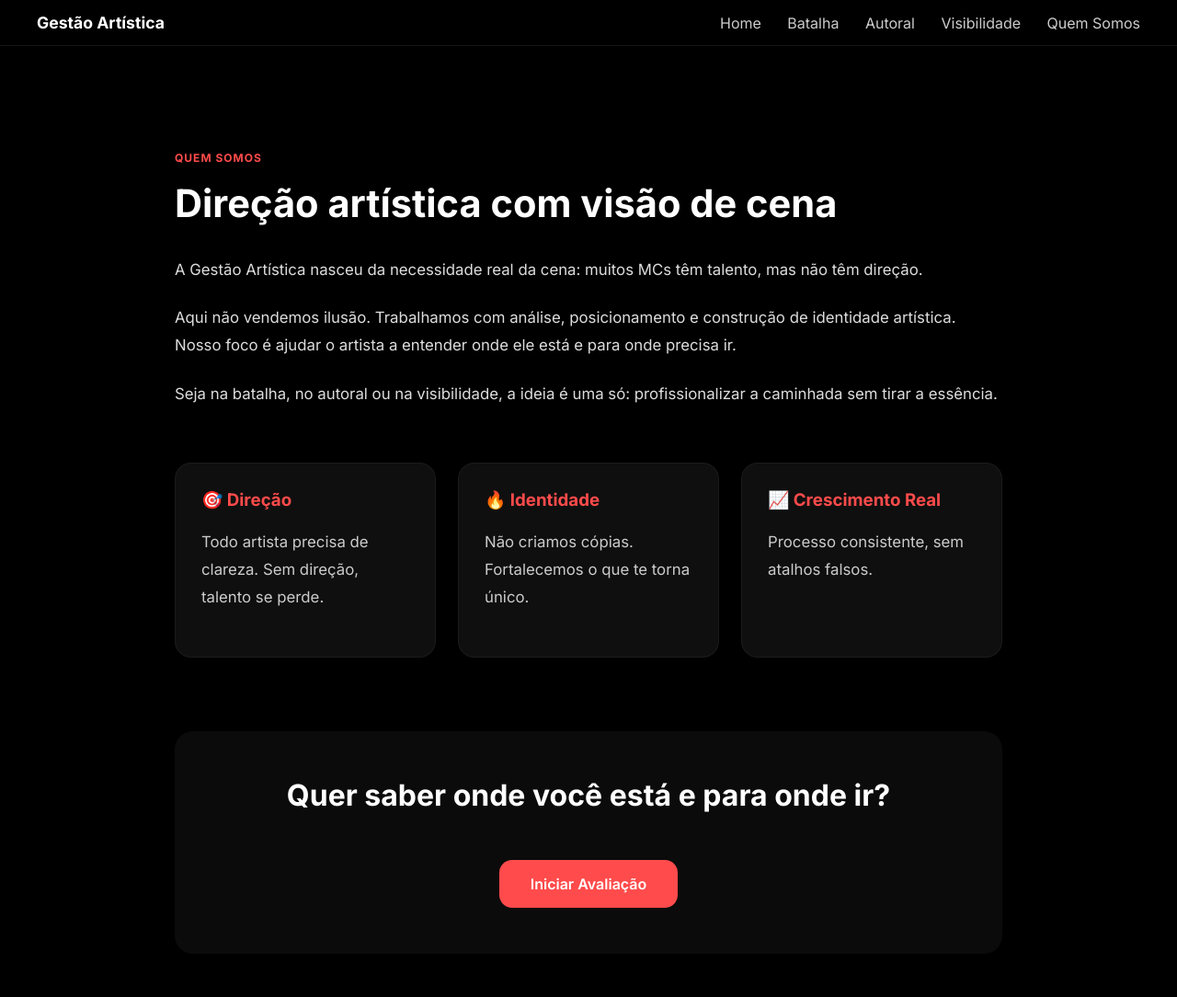
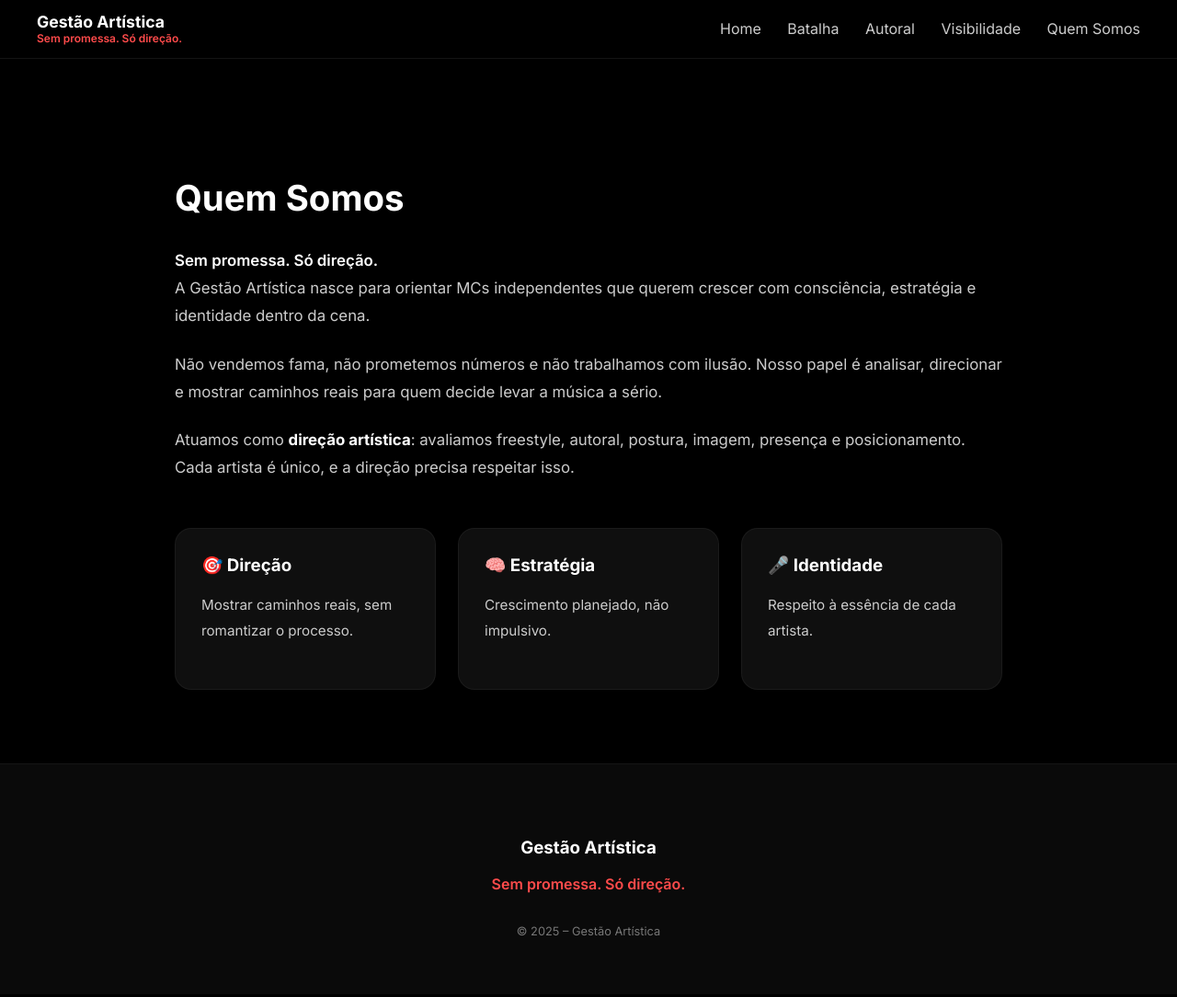
Before and after one commit to neysidi40-debug/empresa, a plain HTML site: page quem-somos.html in a window 1280 px wide. Shown: the whole page at 92% size. Drawn offline with Linux system fonts and the light colour scheme.

Commit message:
Update quem-somos.html

```diff
--- a/quem-somos.html
+++ b/quem-somos.html
@@ -8,25 +8,33 @@
 <link href="https://fonts.googleapis.com/css2?family=Inter:wght@400;600;700&display=swap" rel="stylesheet">
 
 <style>
+:root{
+    --bg-main:#000;
+    --bg-card:#0f0f0f;
+    --text-main:#fff;
+    --text-muted:#ccc;
+    --accent:#ff4b4b;
+}
+
 body{
     margin:0;
     font-family:'Inter',sans-serif;
-    background:#000;
-    color:#fff;
+    background:var(--bg-main);
+    color:var(--text-main);
     padding-top:80px;
 }
 
-/* MENU FIXO */
+/* MENU */
 nav{
     position:fixed;
     top:0;
-    left:0;
     width:100%;
     background:rgba(0,0,0,.9);
     backdrop-filter:blur(6px);
+    border-bottom:1px solid rgba(255,255,255,.08);
     z-index:1000;
-    border-bottom:1px solid rgba(255,255,255,.08);
 }
+
 .nav-container{
     max-width:1200px;
     margin:0 auto;
@@ -35,93 +43,118 @@ nav{
     justify-content:space-between;
     align-items:center;
 }
+
 .logo{
     font-weight:700;
     font-size:1.1rem;
+    line-height:1.1;
 }
-.menu a{
+
+.slogan{
+    font-size:.75rem;
+    color:var(--accent);
+    font-weight:600;
+    margin-top:2px;
+}
+
+.menu-desktop a{
     margin-left:24px;
     text-decoration:none;
-    color:#ccc;
-    font-weight:500;
+    color:var(--text-muted);
 }
-.menu a:hover{
-    color:#ff4b4b;
+.menu-desktop a:hover{
+    color:var(--accent);
+}
+
+.menu-mobile-btn{ display:none; font-size:1.8rem; cursor:pointer; }
+
+.menu-mobile{
+    display:none;
+    flex-direction:column;
+    background:#000;
+}
+
+.menu-mobile a{
+    padding:18px;
+    text-decoration:none;
+    color:#fff;
+    border-bottom:1px solid rgba(255,255,255,.05);
 }
 
 /* CONTEÚDO */
-section{
+.section{
     max-width:900px;
     margin:0 auto;
     padding:80px 20px;
 }
 
-.tag{
-    color:#ff4b4b;
-    font-weight:700;
-    font-size:12px;
-    letter-spacing:1px;
+.section h1{
+    font-size:2.4rem;
+    margin-bottom:30px;
 }
 
-h1{
-    font-size:2.6rem;
-    margin:16px 0 32px;
-}
-
-p{
+.section p{
     font-size:1.05rem;
-    color:#ddd;
     line-height:1.8;
+    color:var(--text-muted);
     margin-bottom:22px;
 }
 
-/* CARDS */
+.section strong{
+    color:#fff;
+}
+
+.highlight{
+    color:var(--accent);
+    font-weight:600;
+}
+
+/* BLOCO DE VALORES */
 .values{
-    margin-top:60px;
     display:grid;
-    grid-template-columns:repeat(auto-fit,minmax(240px,1fr));
+    grid-template-columns:repeat(auto-fit,minmax(220px,1fr));
     gap:24px;
+    margin-top:50px;
 }
+
 .value-card{
-    background:#0f0f0f;
+    background:var(--bg-card);
+    padding:28px;
+    border-radius:18px;
     border:1px solid rgba(255,255,255,.05);
-    border-radius:18px;
-    padding:28px;
 }
+
 .value-card h3{
     margin-top:0;
-    color:#ff4b4b;
-}
-.value-card p{
-    color:#ccc;
 }
 
-/* CTA */
-.cta{
-    margin-top:80px;
-    padding:50px;
-    border-radius:20px;
-    background:#0b0b0b;
+.value-card p{
+    font-size:.95rem;
+}
+
+/* RODAPÉ */
+footer{
+    background:#0a0a0a;
+    border-top:1px solid rgba(255,255,255,.05);
+}
+
+.footer-container{
+    max-width:1100px;
+    margin:0 auto;
+    padding:60px 20px;
     text-align:center;
 }
-.cta h2{
-    margin-top:0;
-    font-size:2rem;
+
+.footer-slogan{
+    color:var(--accent);
+    font-weight:600;
+    margin:10px 0 30px;
 }
-.cta a{
-    display:inline-block;
-    margin-top:24px;
-    padding:16px 34px;
-    background:#ff4b4b;
-    color:#fff;
-    text-decoration:none;
-    font-weight:600;
-    border-radius:14px;
-    transition:.3s;
-}
-.cta a:hover{
-    background:#ff2f2f;
-    transform:scale(1.05);
+
+/* RESPONSIVO */
+@media(max-width:768px){
+    .menu-desktop{ display:none; }
+    .menu-mobile-btn{ display:block; }
 }
 </style>
 </head>
@@ -130,69 +163,86 @@ p{
 
 <nav>
     <div class="nav-container">
-        <div class="logo">Gestão Artística</div>
-        <div class="menu">
+        <div class="logo">
+            Gestão Artística
+            <div class="slogan">Sem promessa. Só direção.</div>
+        </div>
+
+        <div class="menu-desktop">
             <a href="index.html">Home</a>
             <a href="batalha.html">Batalha</a>
             <a href="autoral.html">Autoral</a>
             <a href="visibilidade.html">Visibilidade</a>
             <a href="quem-somos.html">Quem Somos</a>
         </div>
+
+        <div class="menu-mobile-btn" onclick="toggleMenu()">☰</div>
+    </div>
+
+    <div class="menu-mobile" id="menuMobile">
+        <a href="index.html">Home</a>
+        <a href="batalha.html">Batalha</a>
+        <a href="autoral.html">Autoral</a>
+        <a href="visibilidade.html">Visibilidade</a>
+        <a href="quem-somos.html">Quem Somos</a>
     </div>
 </nav>
 
-<section>
-    <span class="tag">QUEM SOMOS</span>
-    <h1>Direção artística com visão de cena</h1>
+<section class="section">
+    <h1>Quem Somos</h1>
 
     <p>
-        A Gestão Artística nasceu da necessidade real da cena:
-        muitos MCs têm talento, mas não têm direção.
+        <strong class="highlight">Sem promessa. Só direção.</strong><br>
+        A Gestão Artística nasce para orientar MCs independentes que querem crescer
+        com consciência, estratégia e identidade dentro da cena.
     </p>
 
     <p>
-        Aqui não vendemos ilusão. Trabalhamos com análise, posicionamento
-        e construção de identidade artística. Nosso foco é ajudar o artista
-        a entender onde ele está e para onde precisa ir.
+        Não vendemos fama, não prometemos números e não trabalhamos com ilusão.
+        Nosso papel é analisar, direcionar e mostrar caminhos reais para quem
+        decide levar a música a sério.
     </p>
 
     <p>
-        Seja na batalha, no autoral ou na visibilidade, a ideia é uma só:
-        profissionalizar a caminhada sem tirar a essência.
+        Atuamos como <strong>direção artística</strong>: avaliamos freestyle, autoral,
+        postura, imagem, presença e posicionamento. Cada artista é único, e a
+        direção precisa respeitar isso.
     </p>
 
     <div class="values">
         <div class="value-card">
             <h3>🎯 Direção</h3>
-            <p>
-                Todo artista precisa de clareza.
-                Sem direção, talento se perde.
-            </p>
+            <p>Mostrar caminhos reais, sem romantizar o processo.</p>
         </div>
 
         <div class="value-card">
-            <h3>🔥 Identidade</h3>
-            <p>
-                Não criamos cópias.
-                Fortalecemos o que te torna único.
-            </p>
+            <h3>🧠 Estratégia</h3>
+            <p>Crescimento planejado, não impulsivo.</p>
         </div>
 
         <div class="value-card">
-            <h3>📈 Crescimento Real</h3>
-            <p>
-                Processo consistente, sem atalhos falsos.
-            </p>
+            <h3>🎤 Identidade</h3>
+            <p>Respeito à essência de cada artista.</p>
         </div>
-    </div>
-
-    <div class="cta">
-        <h2>Quer saber onde você está e para onde ir?</h2>
-        <a href="https://forms.gle/SpSoLiDCXzozGjNs6" target="_blank">
-            Iniciar Avaliação
-        </a>
     </div>
 </section>
 
+<footer>
+    <div class="footer-container">
+        <h3>Gestão Artística</h3>
+        <p class="footer-slogan">Sem promessa. Só direção.</p>
+        <span style="color:#777;font-size:.8rem;">
+            © 2025 – Gestão Artística
+        </span>
+    </div>
+</footer>
+
+<script>
+function toggleMenu(){
+    const menu = document.getElementById("menuMobile");
+    menu.style.display = menu.style.display === "flex" ? "none" : "flex";
+}
+</script>
+
 </body>
 </html>
```
